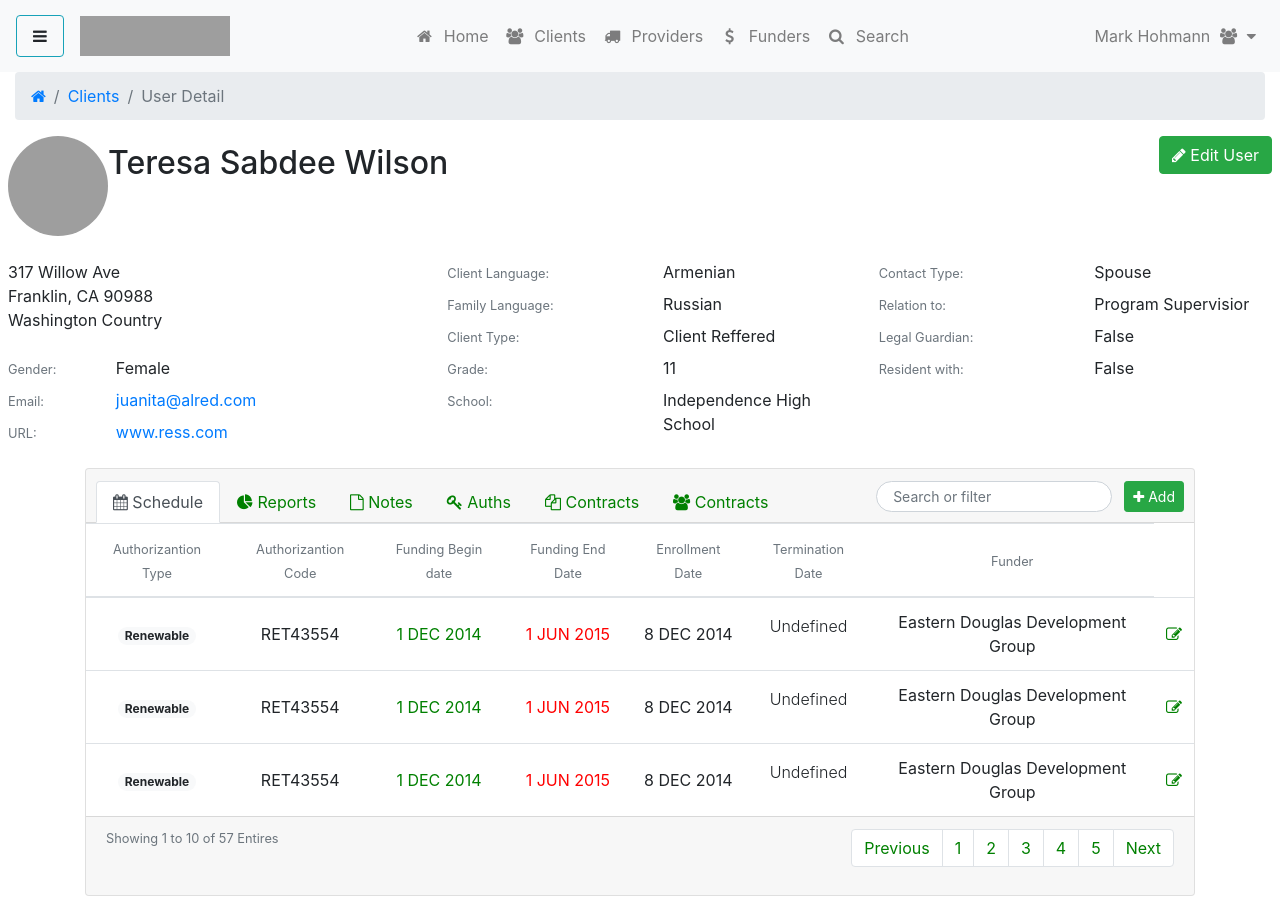
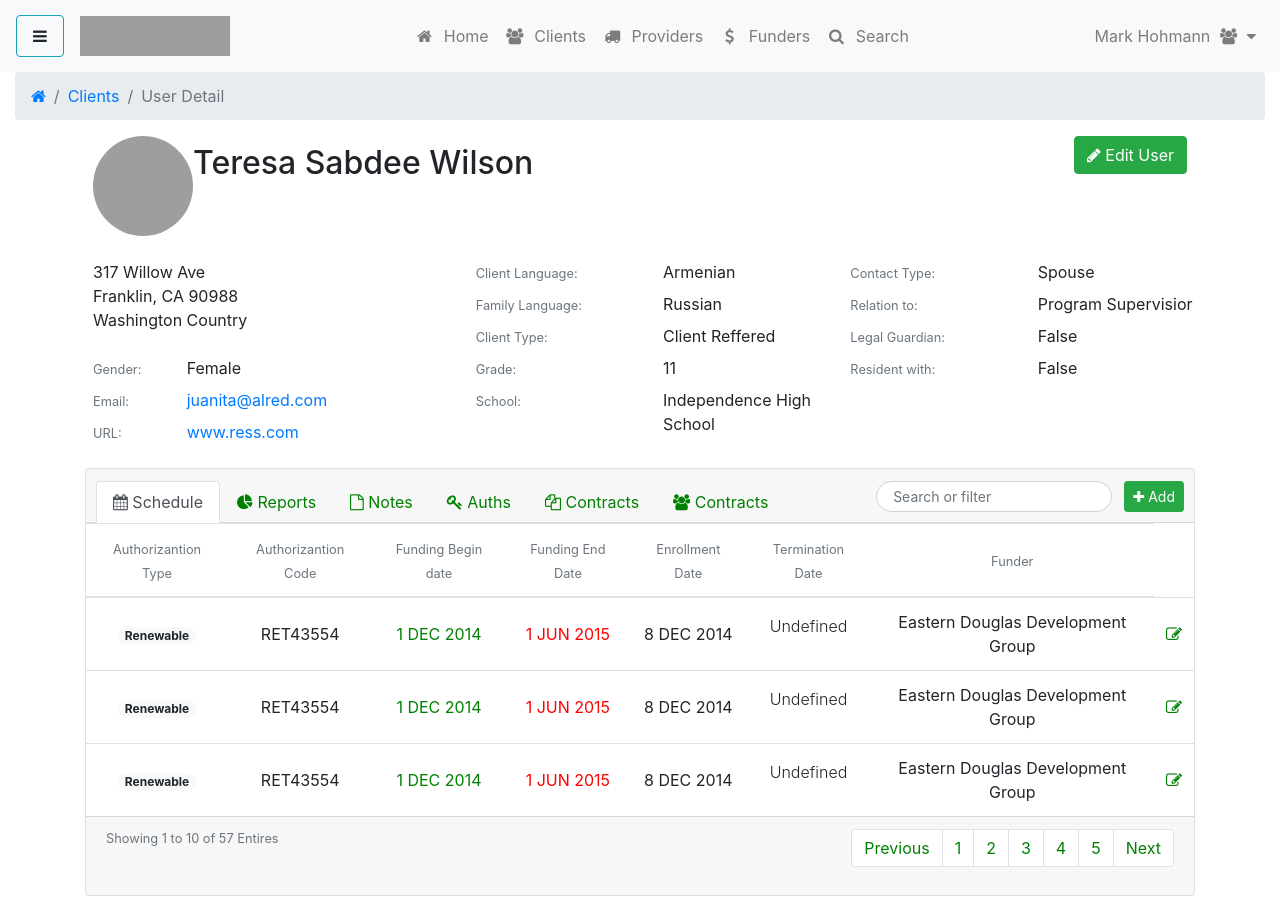
Before and after one commit to emtemic/fabryk, a Jekyll site: the page index.html, which Jekyll copies as it is, in a window 1280 px wide. Built offline with Jekyll 4.4.1, drawn with Linux system fonts in a browser that asks for light colours; grey boxes are pictures that could not be loaded.

Commit message:
Update index.html

```diff
--- a/index.html
+++ b/index.html
@@ -126,7 +126,7 @@
       </ol>
     </nav>
   </div>
-
+<div class="container">
 <div class="media mx-2">
 	<img src="https://evdo8pe.cloudimg.io/s/resizeinbox/400x400/http://b2bnew.widmannsrl.com/ImmaginiSitoB2B/Articoli/max/C6366_nc__C6366_a.jpg" alt="foto" class="rounded-circle" height="100" width="100">
 	<div class="media-body">
@@ -143,11 +143,6 @@
 		</div>
 	</div>
 </div>
-
-
-		</div>
-	</div>
-  </div>
 
 <!--  <div class="card-footer d-sm-flex">
     <div class=""><small class="text-muted align-self-start"><p class="text-center text-md-left">Showing 1 to 10 of 57 Entires</p></small></div>
```
